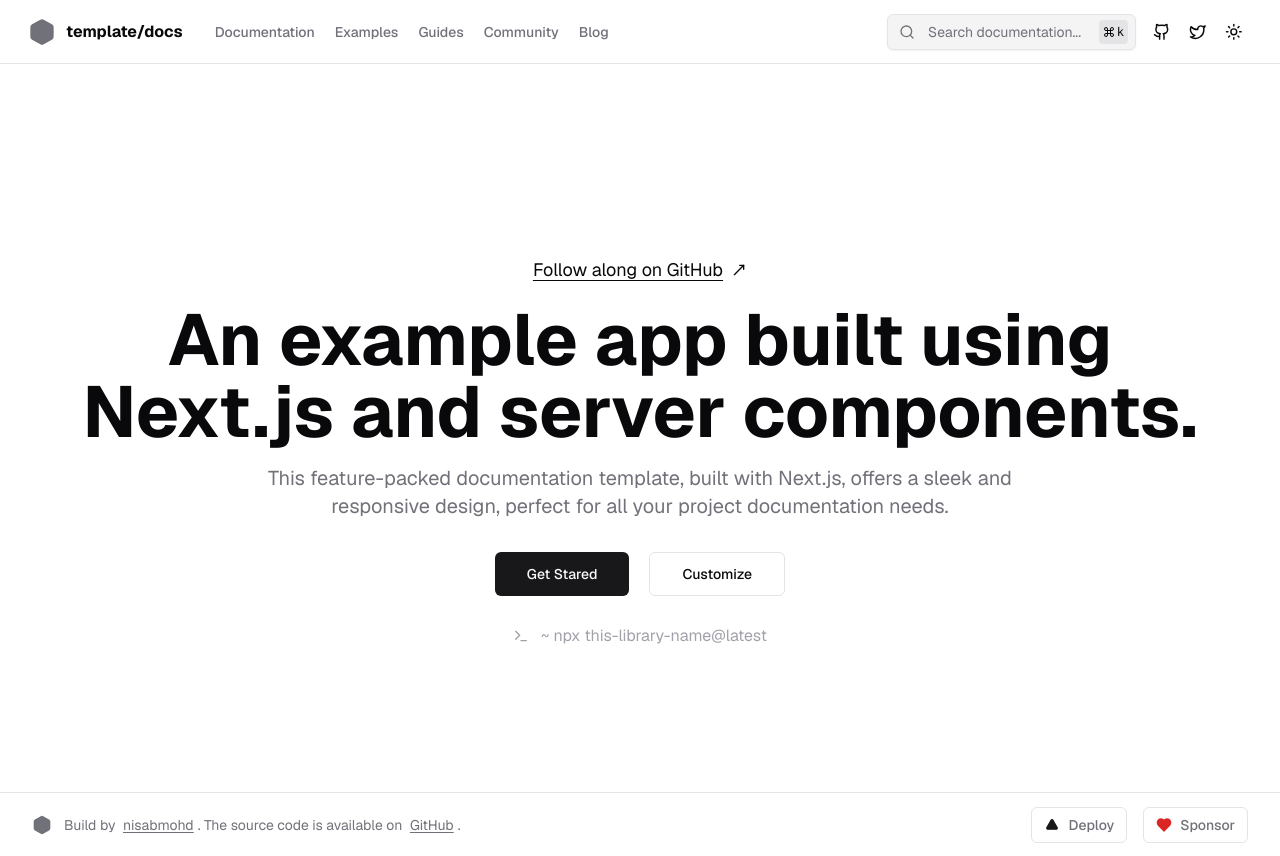
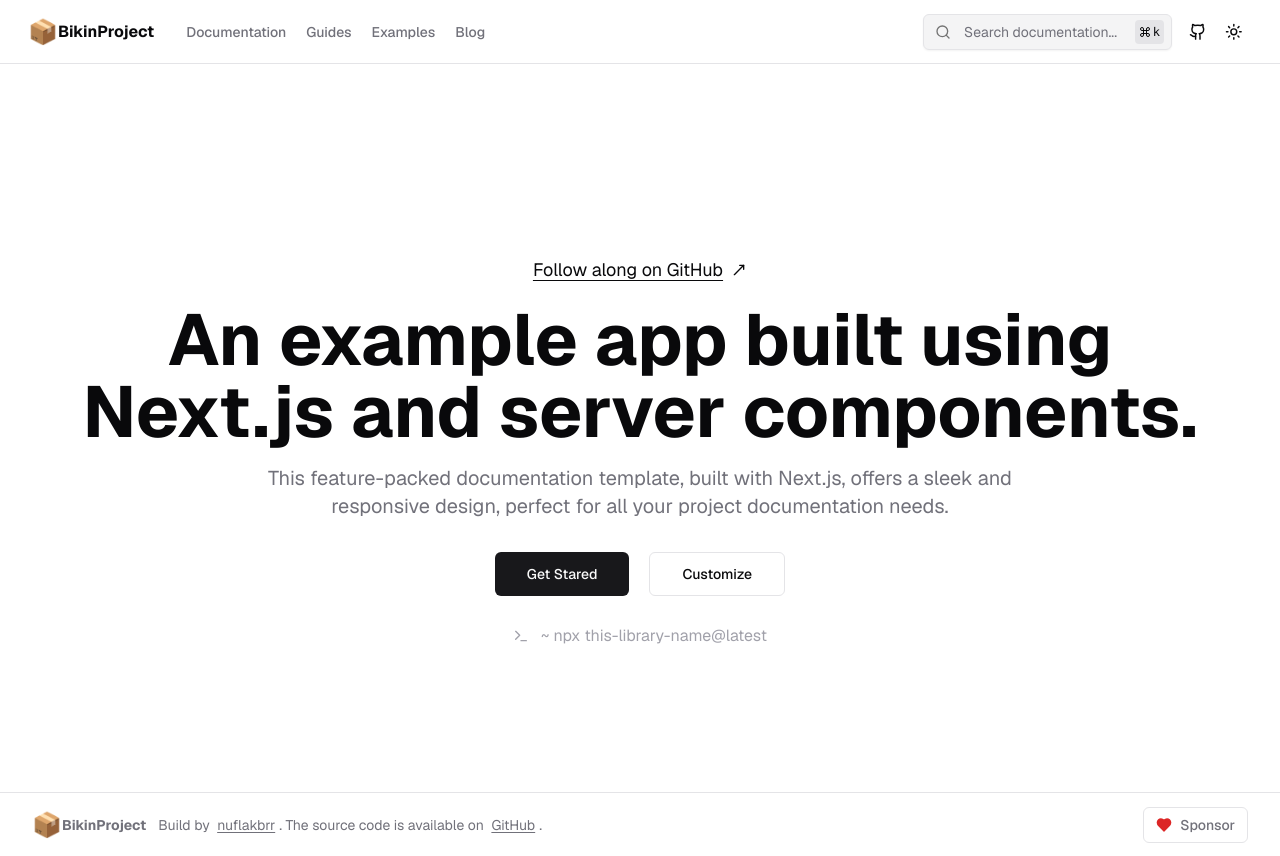
Before and after one commit to nuflakbrr/bikinproject, a Next.js app: page / in a window 1280 px wide. Built offline with nearby package versions, Linux system fonts and the light colour scheme.

Commit message:
upd: update navbar and footer

```diff
--- a/components/footer.tsx
+++ b/components/footer.tsx
@@ -4,22 +4,25 @@ import { HeartIcon, HexagonIcon, TriangleIcon } from "lucide-react";
 
 export function Footer() {
   return (
-    <footer className="border-t w-full h-16">
-      <div className="container flex items-center sm:justify-between justify-center sm:gap-0 gap-4 h-full text-muted-foreground text-sm flex-wrap sm:py-0 py-3">
+    <footer className="w-full h-16 border-t">
+      <div className="container flex flex-wrap items-center justify-center h-full gap-4 py-3 text-sm sm:justify-between sm:gap-0 text-muted-foreground sm:py-0">
         <div className="flex items-center gap-3">
-          <HexagonIcon className="sm:block hidden w-5 h-5 text-muted-foreground fill-current" />
+          <div className="flex items-center">
+            <span className="text-2xl">📦</span>
+            <h2 className="font-bold text-md">BikinProject</h2>
+          </div>
           <p className="text-center">
             Build by{" "}
             <Link
               className="px-1 underline underline-offset-2"
-              href="https://github.com/nisabmohd"
+              href="https://github.com/nuflakbrr"
             >
-              nisabmohd
+              nuflakbrr
             </Link>
             . The source code is available on{" "}
             <Link
               className="px-1 underline underline-offset-2"
-              href="https://github.com/nisabmohd/Docs-Stater-Template"
+              href="https://github.com/nuflakbrr/bikinproject"
             >
               GitHub
             </Link>
@@ -27,7 +30,7 @@ export function Footer() {
           </p>
         </div>
 
-        <div className="gap-4 items-center hidden md:flex">
+        <div className="items-center hidden gap-4 md:flex">
           <FooterButtons />
         </div>
       </div>
@@ -39,17 +42,10 @@ export function FooterButtons() {
   return (
     <>
       <Link
-        href="https://vercel.com/templates/next.js/documentation-template"
+        href="https://github.com/sponsors/nuflakbrr"
         className={buttonVariants({ variant: "outline", size: "sm" })}
       >
-        <TriangleIcon className="h-[0.8rem] w-4 mr-2 text-primary fill-current" />
-        Deploy
-      </Link>
-      <Link
-        href="https://github.com/sponsors/nisabmohd"
-        className={buttonVariants({ variant: "outline", size: "sm" })}
-      >
-        <HeartIcon className="h-4 w-4 mr-2 text-red-600 fill-current" />
+        <HeartIcon className="w-4 h-4 mr-2 text-red-600 fill-current" />
         Sponsor
       </Link>
     </>
--- a/components/navbar.tsx
+++ b/components/navbar.tsx
@@ -1,5 +1,5 @@
 import { ModeToggle } from "@/components/theme-toggle";
-import { GithubIcon, TwitterIcon, HexagonIcon } from "lucide-react";
+import { GithubIcon } from "lucide-react";
 import Link from "next/link";
 import { buttonVariants } from "./ui/button";
 import Search from "./search";
@@ -14,15 +14,11 @@ export const NAVLINKS = [
     href: `/docs/${page_routes[0].href}`,
   },
   {
-    title: "Examples",
-    href: "#",
-  },
-  {
     title: "Guides",
     href: "#",
   },
   {
-    title: "Community",
+    title: "Examples",
     href: "#",
   },
   {
@@ -33,15 +29,15 @@ export const NAVLINKS = [
 
 export function Navbar() {
   return (
-    <nav className="w-full border-b h-16 sticky top-0 z-50 lg:px-4 px-2 backdrop-filter backdrop-blur-xl bg-opacity-5">
+    <nav className="sticky top-0 z-50 w-full h-16 px-2 border-b lg:px-4 backdrop-filter backdrop-blur-xl bg-opacity-5">
       <div className="sm:p-3 p-2 max-w-[1530px] mx-auto h-full flex items-center justify-between gap-2">
         <div className="flex items-center gap-5">
           <SheetLeftbar />
           <div className="flex items-center gap-8">
-            <div className="sm:flex hidden">
+            <div className="hidden sm:flex">
               <Logo />
             </div>
-            <div className="lg:flex hidden items-center gap-5 text-sm font-medium text-muted-foreground">
+            <div className="items-center hidden gap-5 text-sm font-medium lg:flex text-muted-foreground">
               <NavMenu />
             </div>
           </div>
@@ -52,19 +48,10 @@ export function Navbar() {
             <Search />
             <div className="flex">
               <Link
-                href="https://github.com/nisabmohd/Docs-Stater-Template"
+                href="https://github.com/nuflakbrr/bikinproject"
                 className={buttonVariants({ variant: "ghost", size: "icon" })}
               >
                 <GithubIcon className="h-[1.1rem] w-[1.1rem]" />
-              </Link>
-              <Link
-                href="#"
-                className={buttonVariants({
-                  variant: "ghost",
-                  size: "icon",
-                })}
-              >
-                <TwitterIcon className="h-[1.1rem] w-[1.1rem]" />
               </Link>
               <ModeToggle />
             </div>
@@ -77,9 +64,9 @@ export function Navbar() {
 
 export function Logo() {
   return (
-    <Link href="/" className="flex items-center gap-2.5">
-      <HexagonIcon className="w-7 h-7 text-muted-foreground fill-current" />
-      <h2 className="text-md font-bold">template/docs</h2>
+    <Link href="/" className="flex items-center">
+      <span className="text-2xl">📦</span>
+      <h2 className="font-bold text-md">BikinProject</h2>
     </Link>
   );
 }
```
